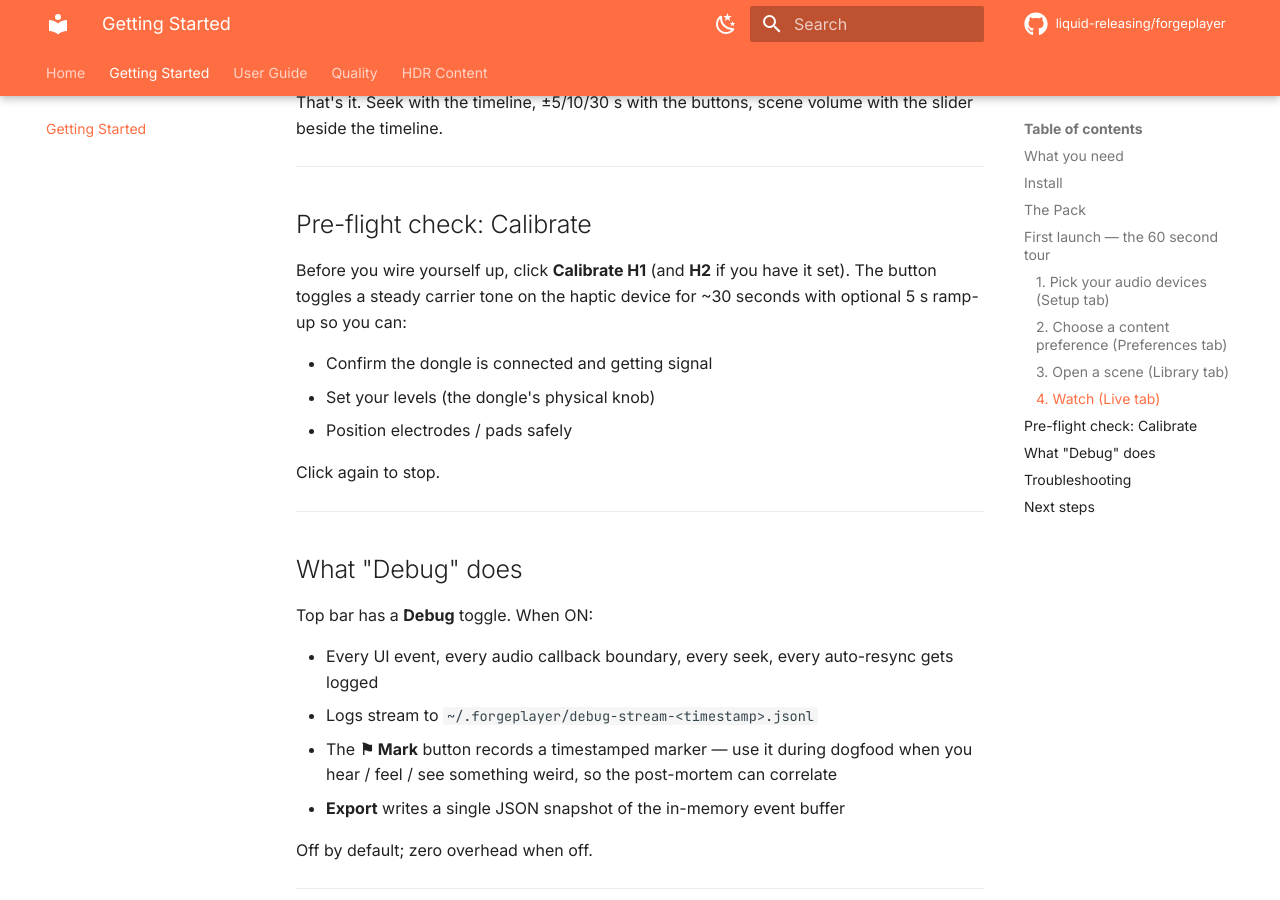
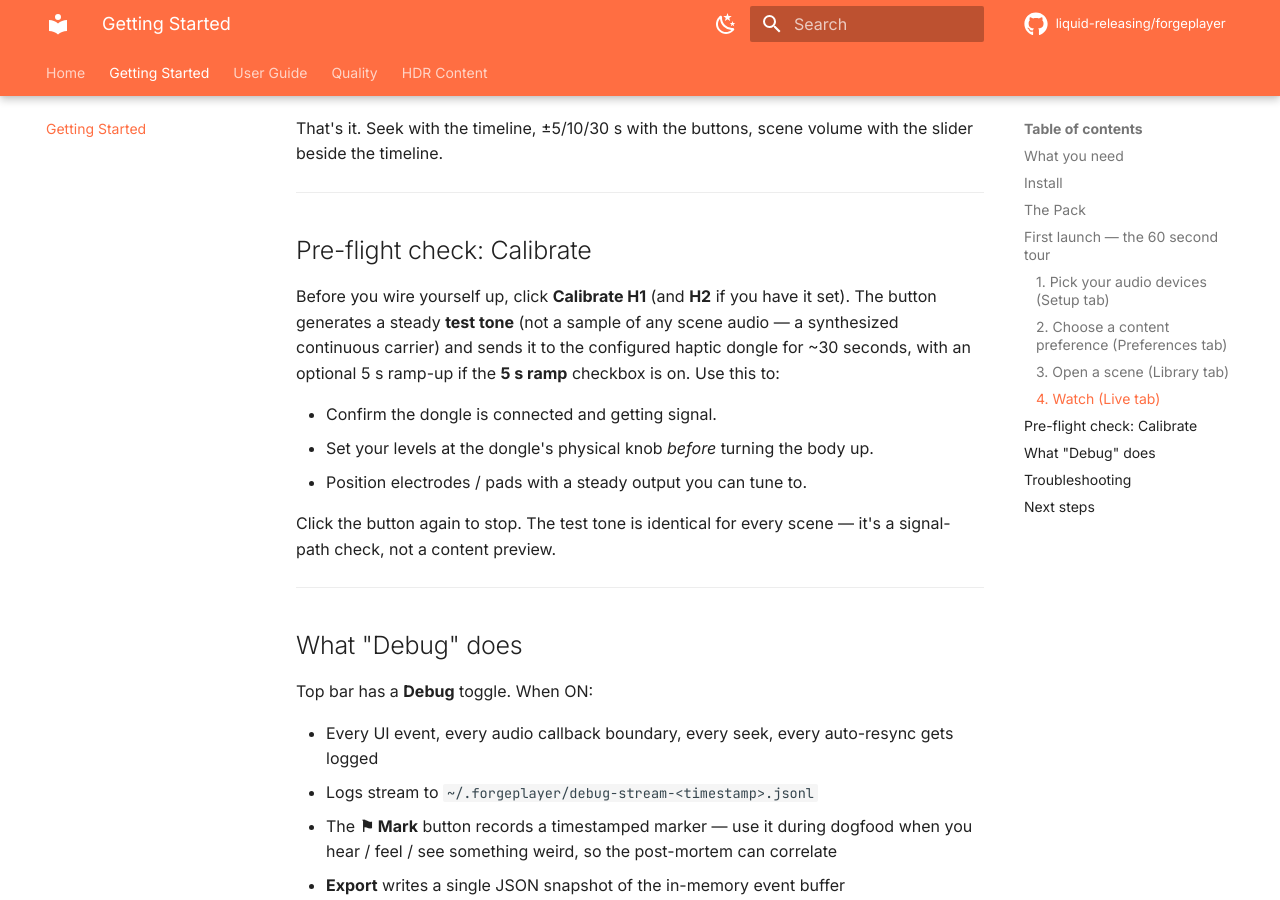
Before and after one commit to liquid-releasing/forgeplayer, an MkDocs documentation site: the page built from docs/getting-started.md, in a window 1280 px wide and 900 px high, scrolled down 2784 px. Built offline with MkDocs 1.6.1 and Material for MkDocs 9.7.7, drawn with Linux system fonts in a browser that asks for light colours; comment, search, counter and statistics services are not loaded; some of the changed text lies outside the part shown.

Commit message:
docs(getting-started): demystify USB DAC; clarify Calibrate is a test tone
User feedback: "USB audio DACs" was opaque without an explanation,
and the Calibrate section's "carrier tone" wording read as if
Calibrate plays a sample of the scene audio.

- Replace "USB audio DACs" with "USB audio dongles" as the primary
  user-facing term; mention DAC parenthetically with the expansion
  for anyone who wants the technical name.
- Calibrate section: explicitly state it's a synthesized test tone,
  not a sample of any scene's audio. Same tone every scene — it's a
  signal-path check, not a content preview.

Co-Authored-By: Claude Opus 4.7 (1M context) <noreply@anthropic.com>

```diff
--- a/docs/getting-started.md
+++ b/docs/getting-started.md
@@ -9,11 +9,13 @@ separately and want everything on one timeline, this is the path.
 ## What you need
 
 - A Windows / macOS / Linux machine with a working audio output
-- One or more **USB audio DACs** if you're using stim (a "stim dongle"
-  in this guide — typically the small DAC-only USB devices the estim
-  community uses, e.g. the device you'd otherwise plug into restim
-  directly)
-- Optional: a second USB DAC for a **prostate channel** (Haptic 2)
+- One or more **USB audio dongles** if you're using stim — these are
+  the small USB devices that show up to Windows / macOS as an audio
+  output and feed your stim hardware (any device you'd otherwise plug
+  into restim directly will do; technically these are USB audio DACs —
+  Digital-to-Analog Converters)
+- Optional: a second USB audio dongle for a **prostate channel**
+  (Haptic 2)
 - Optional: a second monitor for mirror playback
 - A **scene folder** — see [The Pack](#the-pack) below
 
@@ -82,8 +84,8 @@ Library refresh and remembers it after that.
 
 - **Scene Audio** — where the video's mp3 / mp4 audio plays. Usually
   your headset or speakers.
-- **Haptic 1** — your main stim USB DAC.
-- **Haptic 2** — second USB DAC for prostate, OR leave unset.
+- **Haptic 1** — your main stim USB dongle.
+- **Haptic 2** — second USB dongle for prostate, OR leave unset.
 
 The dropdowns show every audio output Windows reports. If your dongle
 isn't there, plug it in and click "Refresh".
@@ -129,14 +131,18 @@ volume with the slider beside the timeline.
 ## Pre-flight check: Calibrate
 
 Before you wire yourself up, click **Calibrate H1** (and **H2** if you
-have it set). The button toggles a steady carrier tone on the haptic
-device for ~30 seconds with optional 5 s ramp-up so you can:
+have it set). The button generates a steady **test tone** (not a
+sample of any scene audio — a synthesized continuous carrier) and
+sends it to the configured haptic dongle for ~30 seconds, with an
+optional 5 s ramp-up if the **5 s ramp** checkbox is on. Use this to:
 
-- Confirm the dongle is connected and getting signal
-- Set your levels (the dongle's physical knob)
-- Position electrodes / pads safely
+- Confirm the dongle is connected and getting signal.
+- Set your levels at the dongle's physical knob *before* turning the
+  body up.
+- Position electrodes / pads with a steady output you can tune to.
 
-Click again to stop.
+Click the button again to stop. The test tone is identical for every
+scene — it's a signal-path check, not a content preview.
 
 ---
 
```
